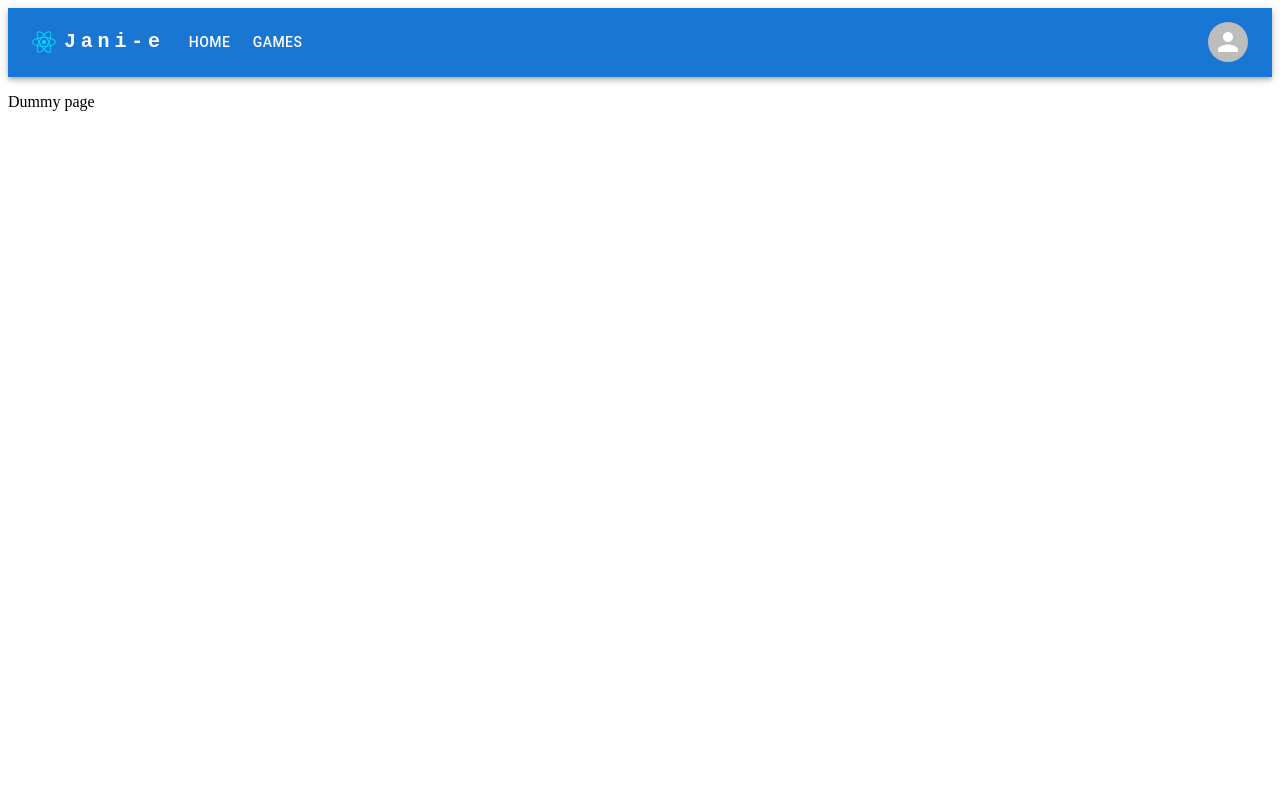
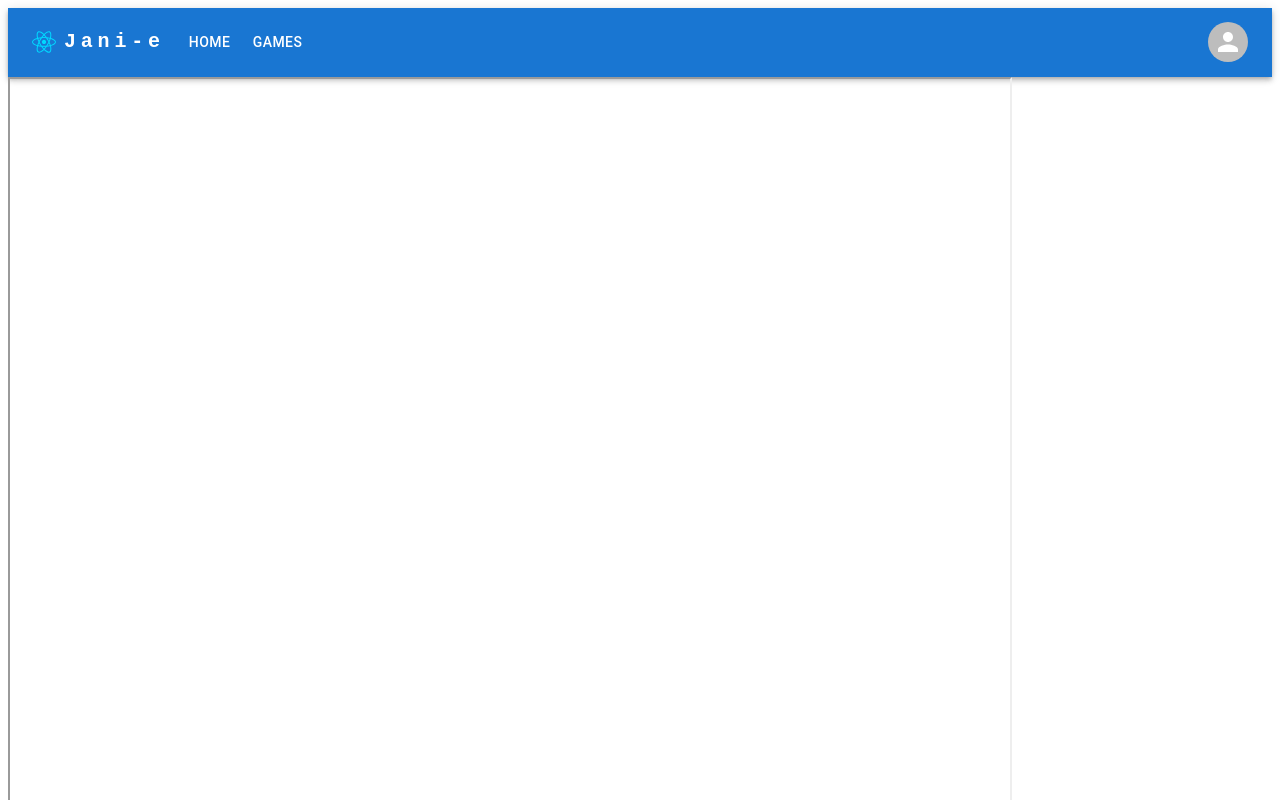
Before and after one commit to jani-e/vitejs_frontend, a React (Vite) app: page /games/solitaire in a window 1280 px wide. Shown: the top 800 px of the page. Built offline with nearby package versions, Linux system fonts and the light colour scheme.

Commit message:
Updated frontend to get Solitaire build from backend

```diff
--- a/src/pages/games/Solitaire.jsx
+++ b/src/pages/games/Solitaire.jsx
@@ -1,9 +1,16 @@
+const solitaireUrl = '/build/solitaire'
+
 const Solitaire = () => {
   return (
-    <>
-      <p>Dummy page</p>
-    </>
+    <iframe
+      src={solitaireUrl}
+      title='Solitaire'
+      width={1000}
+      height={1000}
+    />
   )
 }
 
 export default Solitaire
+
+//currently works only when run from server provided frontend
```
